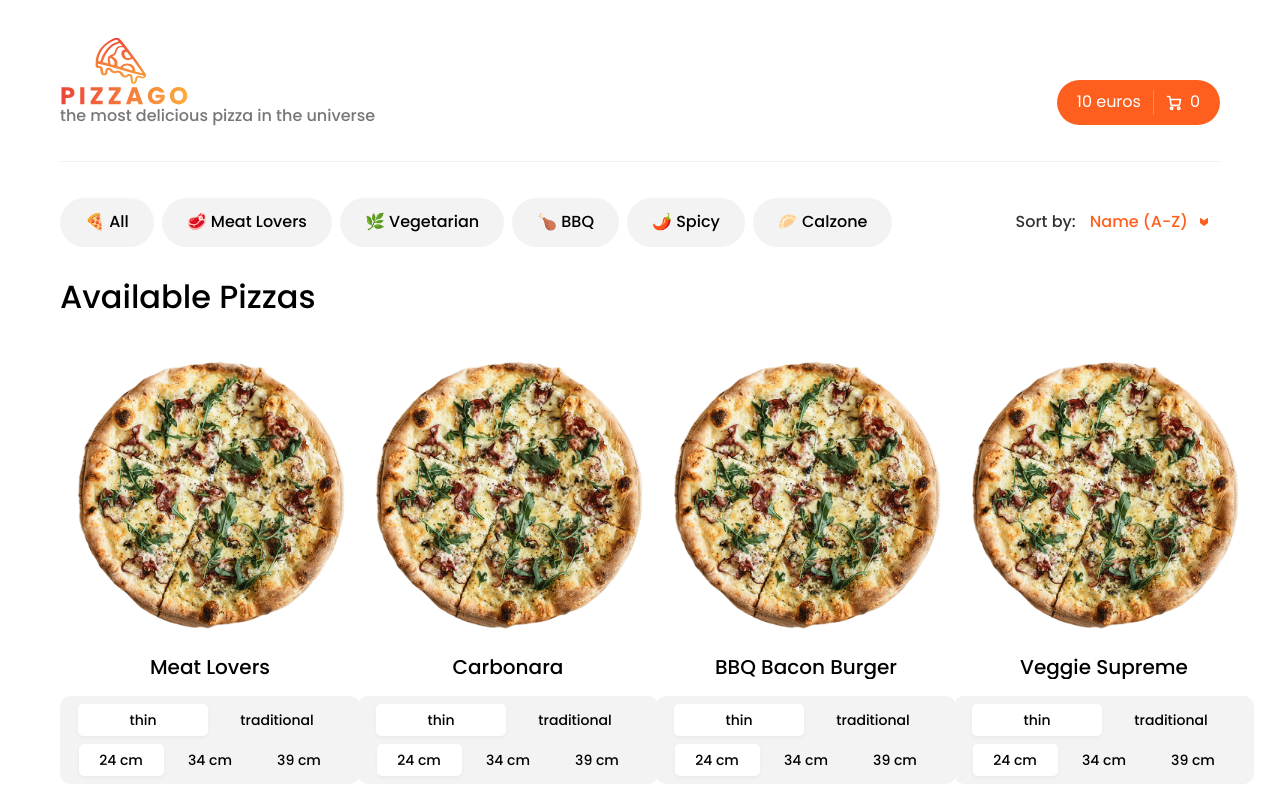
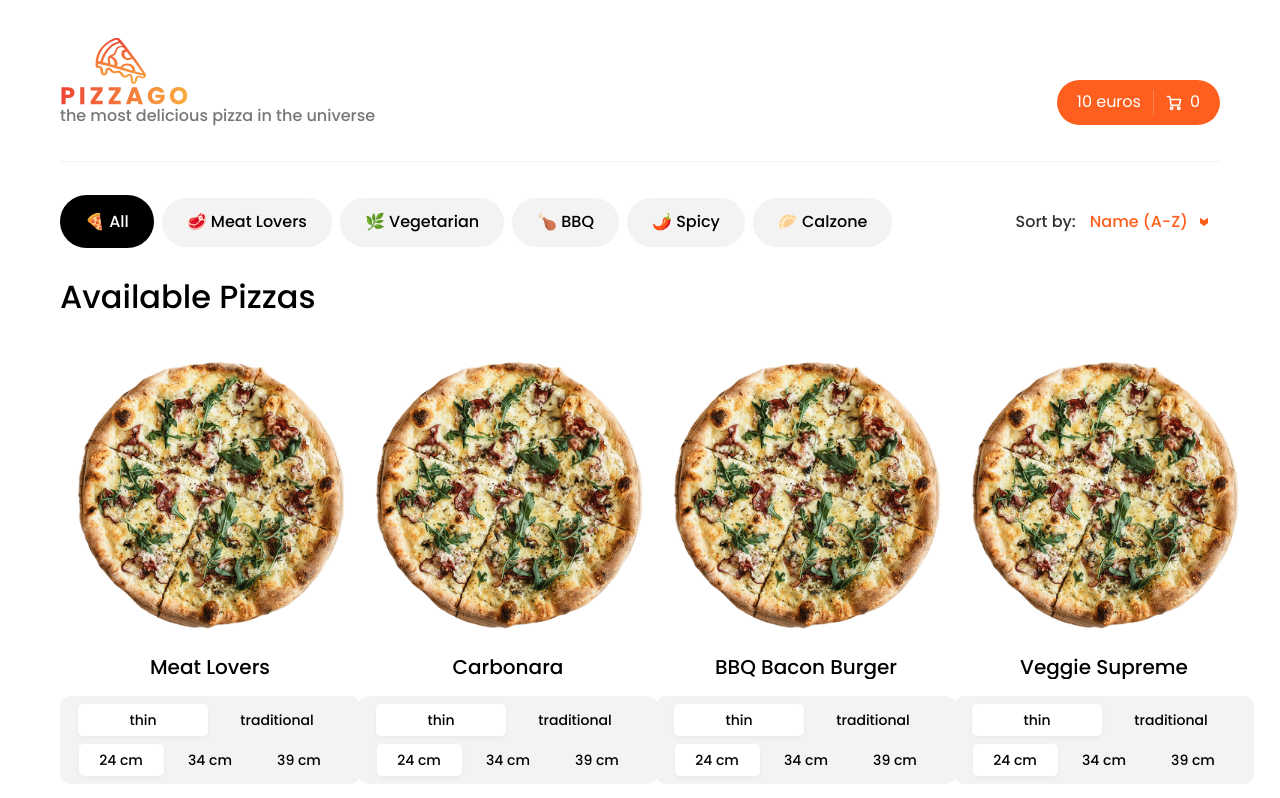
Before and after one commit to akutuzova11/react-pizza-go, a React (Create React App) app: page /all in a window 1280 px wide. Shown: the top 798 px of the page. Built offline with nearby package versions, Linux system fonts and the light colour scheme.

Commit message:
update styling for categories

```diff
--- a/src/common/Navigation/styled.js
+++ b/src/common/Navigation/styled.js
@@ -149,29 +149,22 @@ export const Item = styled.li`
   background-color: ${({ theme }) => theme.color.lightgray};
   border-radius: 30px;
   padding: 15px 0;
-
-  &:hover,
-  &:focus {
-    background-color: ${({ theme }) => theme.color.black};
-    color: ${({ theme }) => theme.color.white};
-  }
-
-  &:active {
-    background-color: ${({ theme }) => theme.color.black};
-    color: ${({ theme }) => theme.color.white};
-  }
 `;
 
 export const StyledNavLink = styled(NavLink)`
   text-decoration: none;
   color: ${({ theme }) => theme.color.black};
   padding: 15px 25px;
-  &:hover {
+  transition: color 0.3s ease-in-out;
+  border-radius: 30px;
+  &.active {
+    background-color: ${({ theme }) => theme.color.black};
     color: ${({ theme }) => theme.color.white};
+    pointer-events: none;
   }
 
-  &:active {
-    color: ${({ theme }) => theme.color.white};
+  &:hover {
+    color: ${({ theme }) => theme.color.darkorange};
   }
 `;
 
```
